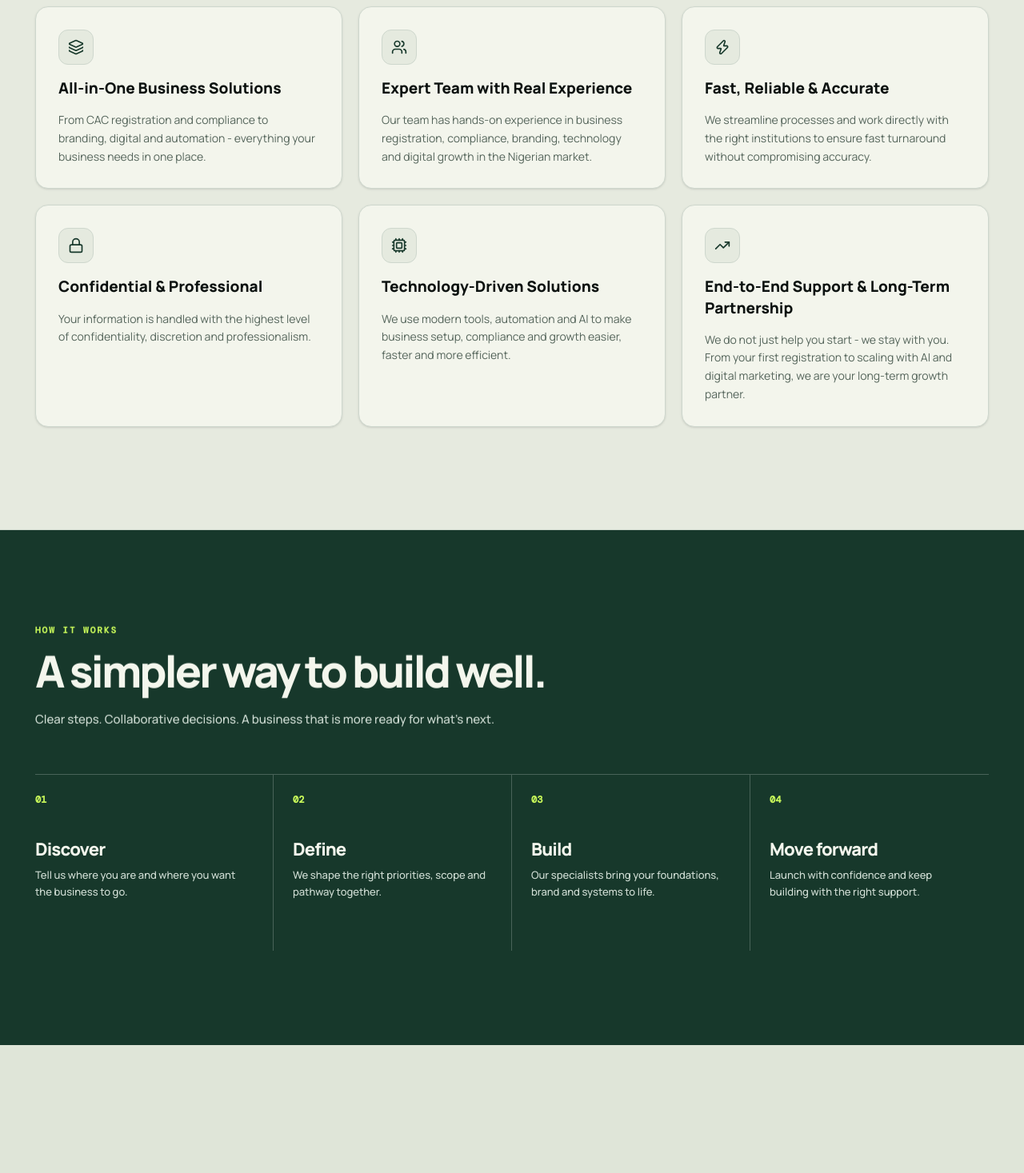
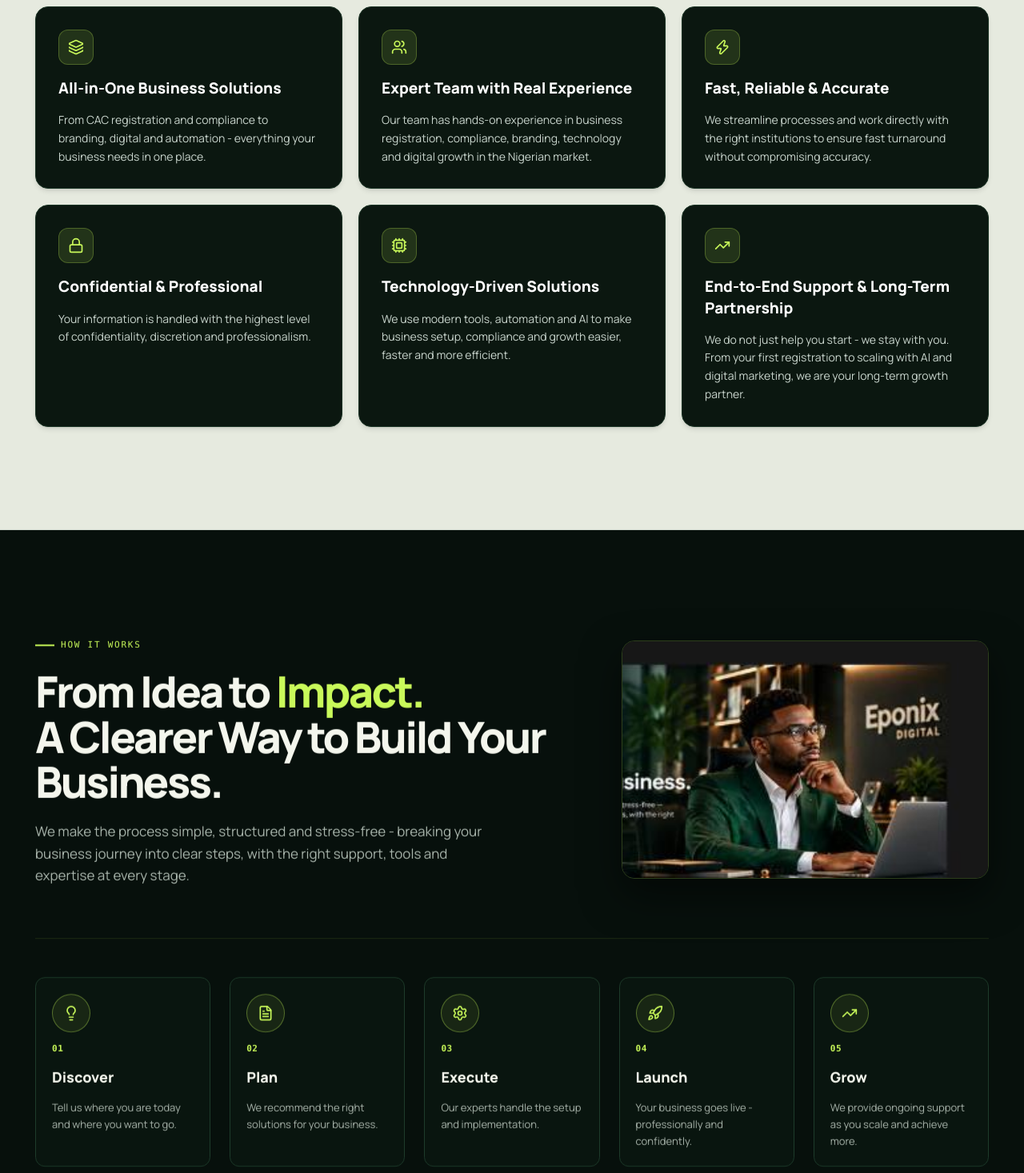
Before and after one commit to dev-anna-life/harrison-mosco, a Next.js app: page / in a window 1280 px wide. Shown: the part 3240-4707 px from the top of the page at 80% size. Built offline with nearby package versions, Linux system fonts and the light colour scheme; a web font is replaced by a local one.

Commit message:
Update Why Choose Eponix cards to dark green obsidian with white text and revamp How It Works section with executive image and 5 clean steps

```diff
--- a/app/page.tsx
+++ b/app/page.tsx
@@ -2,7 +2,7 @@
 
 import React, { useState } from "react";
 import Link from "next/link";
-import { Layers, Users, Zap, Lock, Cpu, TrendingUp } from "lucide-react";
+import { Layers, Users, Zap, Lock, Cpu, TrendingUp, Lightbulb, FileText, Settings, Rocket } from "lucide-react";
 
 export default function HomePage() {
   const [formData, setFormData] = useState({
@@ -243,82 +243,82 @@ export default function HomePage() {
             </div>
           </div>
 
-          {/* 6 Grid Cards - Icons, Headlines & Descriptions ONLY */}
+          {/* 6 Grid Cards - Deep Dark Green with White Headline & Light Text */}
           <div className="grid grid-cols-1 md:grid-cols-2 lg:grid-cols-3 gap-5 reveal">
             {/* Card 1 */}
-            <div className="p-7 rounded-2xl bg-[#f3f5ec] border border-[#ced7cd] hover:border-[#265239] transition-all duration-300 flex flex-col justify-start space-y-4 hover:-translate-y-1 shadow-sm hover:shadow-md">
-              <div className="w-11 h-11 rounded-xl bg-[#e5eadf] border border-[#ced7cd] flex items-center justify-center text-[#17382b]">
+            <div className="p-7 rounded-2xl bg-[#0b1710] border border-[#1b3425] hover:border-[rgba(201,249,90,0.4)] transition-all duration-300 flex flex-col justify-start space-y-4 hover:-translate-y-1 shadow-md hover:shadow-xl">
+              <div className="w-11 h-11 rounded-xl bg-[rgba(201,249,90,0.12)] border border-[rgba(201,249,90,0.25)] flex items-center justify-center text-[#c9f95a]">
                 <Layers className="w-5 h-5" />
               </div>
-              <h3 className="text-[19px] font-bold text-[#0c1210] leading-snug">
+              <h3 className="text-[19px] font-bold text-[#ffffff] leading-snug">
                 All-in-One Business Solutions
               </h3>
-              <p className="text-[14px] text-[#55655b] leading-relaxed">
+              <p className="text-[14px] text-[#c9d5cd] leading-relaxed">
                 From CAC registration and compliance to branding, digital and automation - everything your business needs in one place.
               </p>
             </div>
 
             {/* Card 2 */}
-            <div className="p-7 rounded-2xl bg-[#f3f5ec] border border-[#ced7cd] hover:border-[#265239] transition-all duration-300 flex flex-col justify-start space-y-4 hover:-translate-y-1 shadow-sm hover:shadow-md">
-              <div className="w-11 h-11 rounded-xl bg-[#e5eadf] border border-[#ced7cd] flex items-center justify-center text-[#17382b]">
+            <div className="p-7 rounded-2xl bg-[#0b1710] border border-[#1b3425] hover:border-[rgba(201,249,90,0.4)] transition-all duration-300 flex flex-col justify-start space-y-4 hover:-translate-y-1 shadow-md hover:shadow-xl">
+              <div className="w-11 h-11 rounded-xl bg-[rgba(201,249,90,0.12)] border border-[rgba(201,249,90,0.25)] flex items-center justify-center text-[#c9f95a]">
                 <Users className="w-5 h-5" />
               </div>
-              <h3 className="text-[19px] font-bold text-[#0c1210] leading-snug">
+              <h3 className="text-[19px] font-bold text-[#ffffff] leading-snug">
                 Expert Team with Real Experience
               </h3>
-              <p className="text-[14px] text-[#55655b] leading-relaxed">
+              <p className="text-[14px] text-[#c9d5cd] leading-relaxed">
                 Our team has hands-on experience in business registration, compliance, branding, technology and digital growth in the Nigerian market.
               </p>
             </div>
 
             {/* Card 3 */}
-            <div className="p-7 rounded-2xl bg-[#f3f5ec] border border-[#ced7cd] hover:border-[#265239] transition-all duration-300 flex flex-col justify-start space-y-4 hover:-translate-y-1 shadow-sm hover:shadow-md">
-              <div className="w-11 h-11 rounded-xl bg-[#e5eadf] border border-[#ced7cd] flex items-center justify-center text-[#17382b]">
+            <div className="p-7 rounded-2xl bg-[#0b1710] border border-[#1b3425] hover:border-[rgba(201,249,90,0.4)] transition-all duration-300 flex flex-col justify-start space-y-4 hover:-translate-y-1 shadow-md hover:shadow-xl">
+              <div className="w-11 h-11 rounded-xl bg-[rgba(201,249,90,0.12)] border border-[rgba(201,249,90,0.25)] flex items-center justify-center text-[#c9f95a]">
                 <Zap className="w-5 h-5" />
               </div>
-              <h3 className="text-[19px] font-bold text-[#0c1210] leading-snug">
+              <h3 className="text-[19px] font-bold text-[#ffffff] leading-snug">
                 Fast, Reliable &amp; Accurate
               </h3>
-              <p className="text-[14px] text-[#55655b] leading-relaxed">
+              <p className="text-[14px] text-[#c9d5cd] leading-relaxed">
                 We streamline processes and work directly with the right institutions to ensure fast turnaround without compromising accuracy.
               </p>
             </div>
 
             {/* Card 4 */}
-            <div className="p-7 rounded-2xl bg-[#f3f5ec] border border-[#ced7cd] hover:border-[#265239] transition-all duration-300 flex flex-col justify-start space-y-4 hover:-translate-y-1 shadow-sm hover:shadow-md">
-              <div className="w-11 h-11 rounded-xl bg-[#e5eadf] border border-[#ced7cd] flex items-center justify-center text-[#17382b]">
+            <div className="p-7 rounded-2xl bg-[#0b1710] border border-[#1b3425] hover:border-[rgba(201,249,90,0.4)] transition-all duration-300 flex flex-col justify-start space-y-4 hover:-translate-y-1 shadow-md hover:shadow-xl">
+              <div className="w-11 h-11 rounded-xl bg-[rgba(201,249,90,0.12)] border border-[rgba(201,249,90,0.25)] flex items-center justify-center text-[#c9f95a]">
                 <Lock className="w-5 h-5" />
               </div>
-              <h3 className="text-[19px] font-bold text-[#0c1210] leading-snug">
+              <h3 className="text-[19px] font-bold text-[#ffffff] leading-snug">
                 Confidential &amp; Professional
               </h3>
-              <p className="text-[14px] text-[#55655b] leading-relaxed">
+              <p className="text-[14px] text-[#c9d5cd] leading-relaxed">
                 Your information is handled with the highest level of confidentiality, discretion and professionalism.
               </p>
             </div>
 
             {/* Card 5 */}
-            <div className="p-7 rounded-2xl bg-[#f3f5ec] border border-[#ced7cd] hover:border-[#265239] transition-all duration-300 flex flex-col justify-start space-y-4 hover:-translate-y-1 shadow-sm hover:shadow-md">
-              <div className="w-11 h-11 rounded-xl bg-[#e5eadf] border border-[#ced7cd] flex items-center justify-center text-[#17382b]">
+            <div className="p-7 rounded-2xl bg-[#0b1710] border border-[#1b3425] hover:border-[rgba(201,249,90,0.4)] transition-all duration-300 flex flex-col justify-start space-y-4 hover:-translate-y-1 shadow-md hover:shadow-xl">
+              <div className="w-11 h-11 rounded-xl bg-[rgba(201,249,90,0.12)] border border-[rgba(201,249,90,0.25)] flex items-center justify-center text-[#c9f95a]">
                 <Cpu className="w-5 h-5" />
               </div>
-              <h3 className="text-[19px] font-bold text-[#0c1210] leading-snug">
+              <h3 className="text-[19px] font-bold text-[#ffffff] leading-snug">
                 Technology-Driven Solutions
               </h3>
-              <p className="text-[14px] text-[#55655b] leading-relaxed">
+              <p className="text-[14px] text-[#c9d5cd] leading-relaxed">
                 We use modern tools, automation and AI to make business setup, compliance and growth easier, faster and more efficient.
               </p>
             </div>
 
             {/* Card 6 */}
-            <div className="p-7 rounded-2xl bg-[#f3f5ec] border border-[#ced7cd] hover:border-[#265239] transition-all duration-300 flex flex-col justify-start space-y-4 hover:-translate-y-1 shadow-sm hover:shadow-md">
-              <div className="w-11 h-11 rounded-xl bg-[#e5eadf] border border-[#ced7cd] flex items-center justify-center text-[#17382b]">
+            <div className="p-7 rounded-2xl bg-[#0b1710] border border-[#1b3425] hover:border-[rgba(201,249,90,0.4)] transition-all duration-300 flex flex-col justify-start space-y-4 hover:-translate-y-1 shadow-md hover:shadow-xl">
+              <div className="w-11 h-11 rounded-xl bg-[rgba(201,249,90,0.12)] border border-[rgba(201,249,90,0.25)] flex items-center justify-center text-[#c9f95a]">
                 <TrendingUp className="w-5 h-5" />
               </div>
-              <h3 className="text-[19px] font-bold text-[#0c1210] leading-snug">
+              <h3 className="text-[19px] font-bold text-[#ffffff] leading-snug">
                 End-to-End Support &amp; Long-Term Partnership
               </h3>
-              <p className="text-[14px] text-[#55655b] leading-relaxed">
+              <p className="text-[14px] text-[#c9d5cd] leading-relaxed">
                 We do not just help you start - we stay with you. From your first registration to scaling with AI and digital marketing, we are your long-term growth partner.
               </p>
             </div>
@@ -326,34 +326,96 @@ export default function HomePage() {
         </div>
       </section>
 
-      {/* 8. How It Works */}
-      <section className="how section" id="how">
-        <div className="wrap">
-          <div className="section-head reveal">
-            <div className="eyebrow">How it works</div>
-            <h2>A simpler way to build well.</h2>
-            <p>Clear steps. Collaborative decisions. A business that is more ready for what’s next.</p>
+      {/* 8. How It Works (Dark Obsidian / Forest Theme) */}
+      <section className="bg-[#07100c] text-[#f4f6ed] py-24 lg:py-32 border-b border-[rgba(201,249,90,0.14)]" id="how">
+        <div className="site-container">
+          {/* Top 2-Column Showcase */}
+          <div className="grid grid-cols-1 lg:grid-cols-12 gap-12 lg:gap-16 items-center mb-16">
+            <div className="lg:col-span-7 space-y-5 reveal">
+              <div className="inline-flex items-center gap-2 font-mono text-[11px] tracking-[0.16em] uppercase text-[#c9f95a]">
+                <span className="w-6 h-[2px] bg-[#c9f95a]" />
+                How It Works
+              </div>
+              <h2 className="text-[34px] sm:text-[46px] lg:text-[54px] font-bold leading-[1.05] tracking-[-0.05em] text-[#f4f6ed]">
+                From Idea to <span className="text-[#c9f95a]">Impact.</span>
+                <span className="block">A Clearer Way to Build Your Business.</span>
+              </h2>
+              <p className="text-[15px] sm:text-[17px] text-[#aab6ad] leading-relaxed max-w-xl">
+                We make the process simple, structured and stress-free - breaking your business journey into clear steps, with the right support, tools and expertise at every stage.
+              </p>
+            </div>
+
+            <div className="lg:col-span-5 reveal">
+              <div className="relative overflow-hidden rounded-2xl border border-[rgba(201,249,90,0.2)] shadow-[0_20px_50px_rgba(0,0,0,0.5)] group">
+                <img
+                  src="/images/how-it-works-executive.jpg"
+                  alt="Eponix Digital Executive Business Launch Strategy & Systems"
+                  className="w-full h-auto object-cover transition-transform duration-700 group-hover:scale-105"
+                />
+              </div>
+            </div>
           </div>
-          <div className="process reveal">
-            <div className="process-item">
-              <strong>01</strong>
-              <h3>Discover</h3>
-              <p>Tell us where you are and where you want the business to go.</p>
+
+          {/* Bottom 5 Clean Steps (Real Icons + Headlines + Descriptions - No arrows, No bullets) */}
+          <div className="grid grid-cols-1 sm:grid-cols-2 lg:grid-cols-5 gap-6 pt-12 border-t border-[rgba(201,249,90,0.14)] reveal">
+            {/* Step 1 */}
+            <div className="p-5 rounded-xl bg-[rgba(13,26,19,0.5)] border border-[#1e3b2b] space-y-3">
+              <div className="w-12 h-12 rounded-full border border-[rgba(201,249,90,0.35)] bg-[rgba(201,249,90,0.08)] flex items-center justify-center text-[#c9f95a]">
+                <Lightbulb className="w-5 h-5" />
+              </div>
+              <span className="font-mono text-[11px] text-[#c9f95a] uppercase tracking-wider block font-bold">01</span>
+              <h3 className="text-[18px] font-bold text-[#f4f6ed]">Discover</h3>
+              <p className="text-[13px] text-[#aab6ad] leading-relaxed">
+                Tell us where you are today and where you want to go.
+              </p>
             </div>
-            <div className="process-item">
-              <strong>02</strong>
-              <h3>Define</h3>
-              <p>We shape the right priorities, scope and pathway together.</p>
+
+            {/* Step 2 */}
+            <div className="p-5 rounded-xl bg-[rgba(13,26,19,0.5)] border border-[#1e3b2b] space-y-3">
+              <div className="w-12 h-12 rounded-full border border-[rgba(201,249,90,0.35)] bg-[rgba(201,249,90,0.08)] flex items-center justify-center text-[#c9f95a]">
+                <FileText className="w-5 h-5" />
+              </div>
+              <span className="font-mono text-[11px] text-[#c9f95a] uppercase tracking-wider block font-bold">02</span>
+              <h3 className="text-[18px] font-bold text-[#f4f6ed]">Plan</h3>
+              <p className="text-[13px] text-[#aab6ad] leading-relaxed">
+                We recommend the right solutions for your business.
+              </p>
             </div>
-            <div className="process-item">
-              <strong>03</strong>
-              <h3>Build</h3>
-              <p>Our specialists bring your foundations, brand and systems to life.</p>
+
+            {/* Step 3 */}
+            <div className="p-5 rounded-xl bg-[rgba(13,26,19,0.5)] border border-[#1e3b2b] space-y-3">
+              <div className="w-12 h-12 rounded-full border border-[rgba(201,249,90,0.35)] bg-[rgba(201,249,90,0.08)] flex items-center justify-center text-[#c9f95a]">
+                <Settings className="w-5 h-5" />
+              </div>
+              <span className="font-mono text-[11px] text-[#c9f95a] uppercase tracking-wider block font-bold">03</span>
+              <h3 className="text-[18px] font-bold text-[#f4f6ed]">Execute</h3>
+              <p className="text-[13px] text-[#aab6ad] leading-relaxed">
+                Our experts handle the setup and implementation.
+              </p>
             </div>
-            <div className="process-item">
-              <strong>04</strong>
-              <h3>Move forward</h3>
-              <p>Launch with confidence and keep building with the right support.</p>
+
+            {/* Step 4 */}
+            <div className="p-5 rounded-xl bg-[rgba(13,26,19,0.5)] border border-[#1e3b2b] space-y-3">
+              <div className="w-12 h-12 rounded-full border border-[rgba(201,249,90,0.35)] bg-[rgba(201,249,90,0.08)] flex items-center justify-center text-[#c9f95a]">
+                <Rocket className="w-5 h-5" />
+              </div>
+              <span className="font-mono text-[11px] text-[#c9f95a] uppercase tracking-wider block font-bold">04</span>
+              <h3 className="text-[18px] font-bold text-[#f4f6ed]">Launch</h3>
+              <p className="text-[13px] text-[#aab6ad] leading-relaxed">
+                Your business goes live - professionally and confidently.
+              </p>
+            </div>
+
+            {/* Step 5 */}
+            <div className="p-5 rounded-xl bg-[rgba(13,26,19,0.5)] border border-[#1e3b2b] space-y-3">
+              <div className="w-12 h-12 rounded-full border border-[rgba(201,249,90,0.35)] bg-[rgba(201,249,90,0.08)] flex items-center justify-center text-[#c9f95a]">
+                <TrendingUp className="w-5 h-5" />
+              </div>
+              <span className="font-mono text-[11px] text-[#c9f95a] uppercase tracking-wider block font-bold">05</span>
+              <h3 className="text-[18px] font-bold text-[#f4f6ed]">Grow</h3>
+              <p className="text-[13px] text-[#aab6ad] leading-relaxed">
+                We provide ongoing support as you scale and achieve more.
+              </p>
             </div>
           </div>
         </div>
```
Also changed, not shown: public/images/how-it-works-executive.jpg (added).
